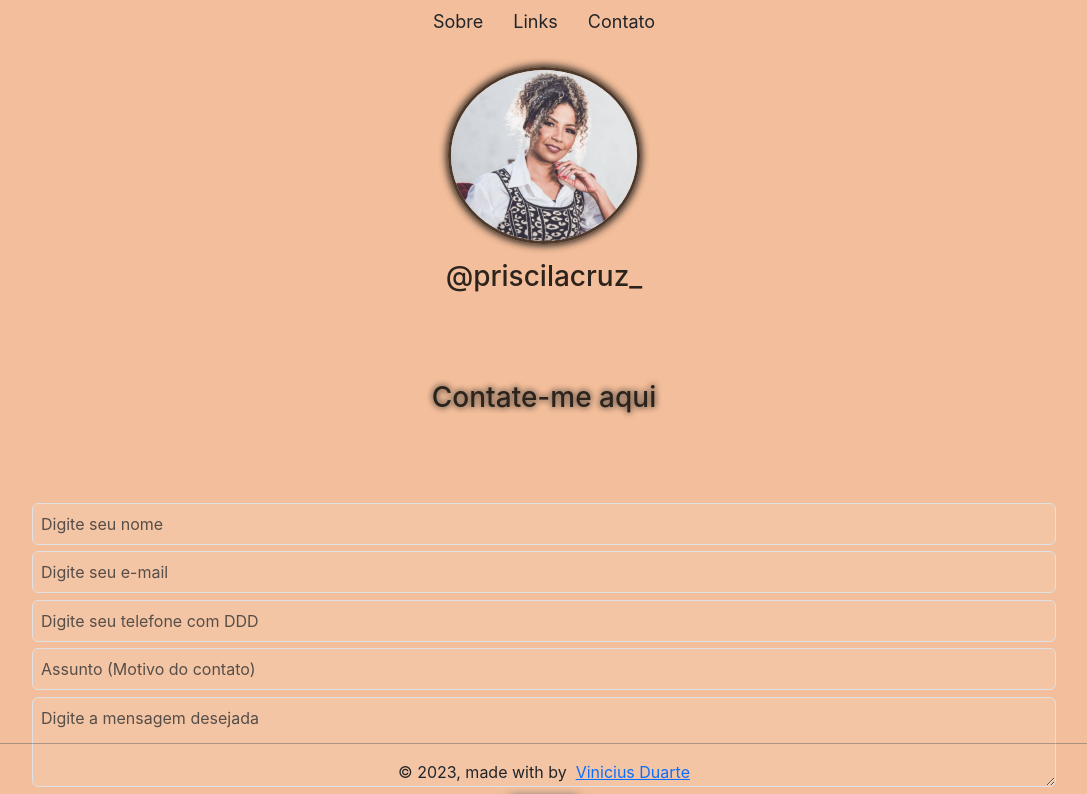
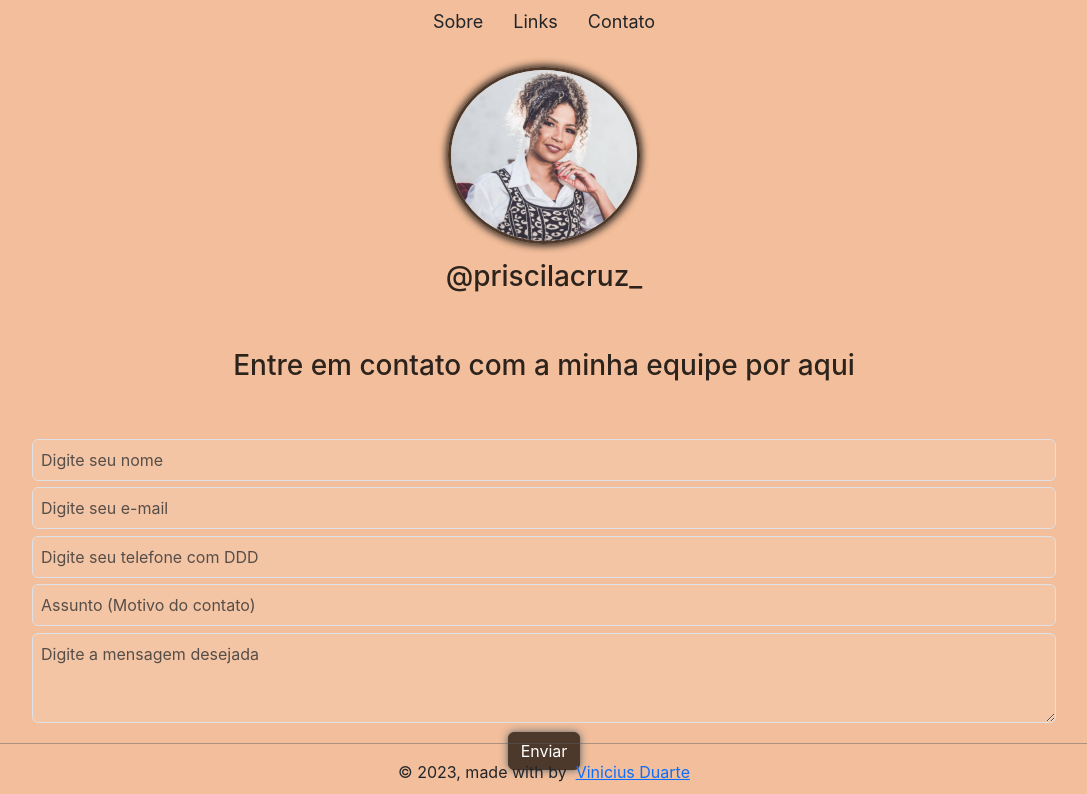
Before and after one commit to francovinicius/priscila-cruz, a React (Create React App) app: page /contato in a window 1280 px wide. Shown: the top 794 px of the page, without its empty margins (96-1183 px from the left). Built offline with nearby package versions, Linux system fonts and the light colour scheme.

Commit message:
alterações no espaçamento

```diff
--- a/src/Components/Form/Form.css
+++ b/src/Components/Form/Form.css
@@ -7,9 +7,9 @@
     flex-direction: column;
     justify-content: center;
     align-items: center;
-    margin: 5rem auto;
+    margin: 3rem auto;
     width: 90%;
-    text-shadow: 0 0 .4rem #ad907b, 0 0 .4rem currentColor;
+
 }
 
 .alinhar-div {
--- a/src/Components/Form/index.js
+++ b/src/Components/Form/index.js
@@ -5,7 +5,7 @@ export default function Form() {
         <section id='form'>
 
             <div className='txt-entrada'>
-                <h3>Contate-me aqui</h3>
+                <h3 className='text-center'>Entre em contato com a minha equipe por aqui</h3>
             </div>
 
             <form action="https://formsubmit.co/seuemail@email.com" method="POST">
```
